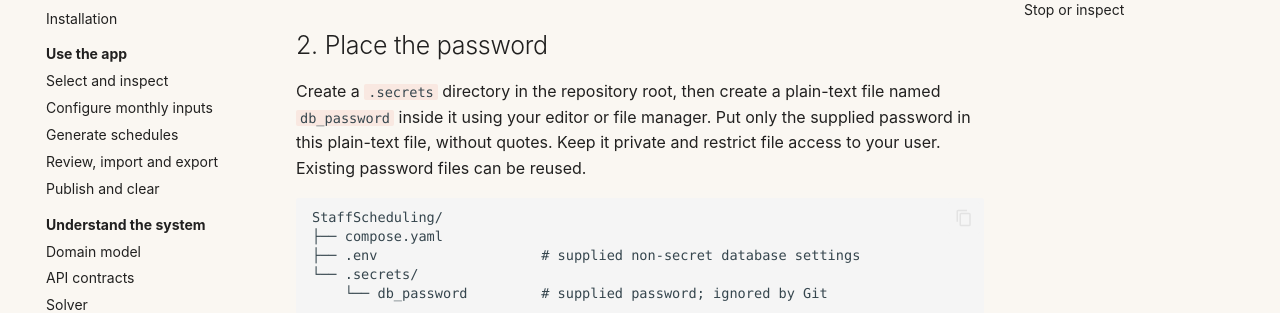
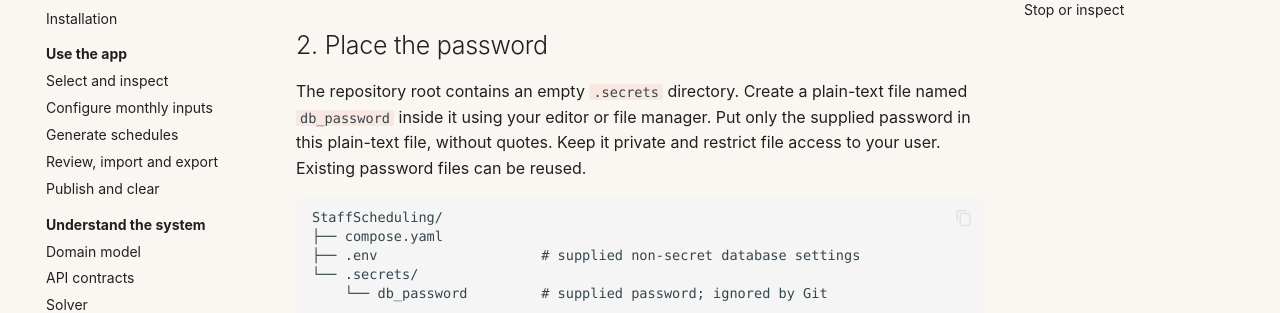
Before and after one commit to CombiRWTH/StaffScheduling, an MkDocs documentation site: the page built from docs/source/getting-started/quickstart.md, in a window 1280 px wide and 900 px high, scrolled down 336 px. Shown: the part 179-492 px from the top of the window. Built offline with MkDocs 1.6.1 and Material for MkDocs 9.7.7, drawn with Linux system fonts in a browser that asks for light colours; comment, search, counter and statistics services are not loaded.

Commit message:
chore: track the .secrets directory and drop the editor recommendations
An empty .secrets/.gitkeep shows new contributors where db_password goes;
the password file stays ignored. The .vscode directory and its prettier
references are removed.

````diff
--- a/docs/source/getting-started/quickstart.md
+++ b/docs/source/getting-started/quickstart.md
@@ -15,7 +15,7 @@
 
 ## 2. Place the password
 
-Create a `.secrets` directory in the repository root, then create a plain-text file named `db_password` inside it using your editor or file manager. Put only the supplied password in this plain-text file, without quotes. Keep it private and restrict file access to your user. Existing password files can be reused.
+The repository root contains an empty `.secrets` directory. Create a plain-text file named `db_password` inside it using your editor or file manager. Put only the supplied password in this plain-text file, without quotes. Keep it private and restrict file access to your user. Existing password files can be reused.
 
 ```text
 StaffScheduling/
````
Also changed, not shown: docs/source/architecture/index.md (+1 -1 lines), README.md, 3 other files.
